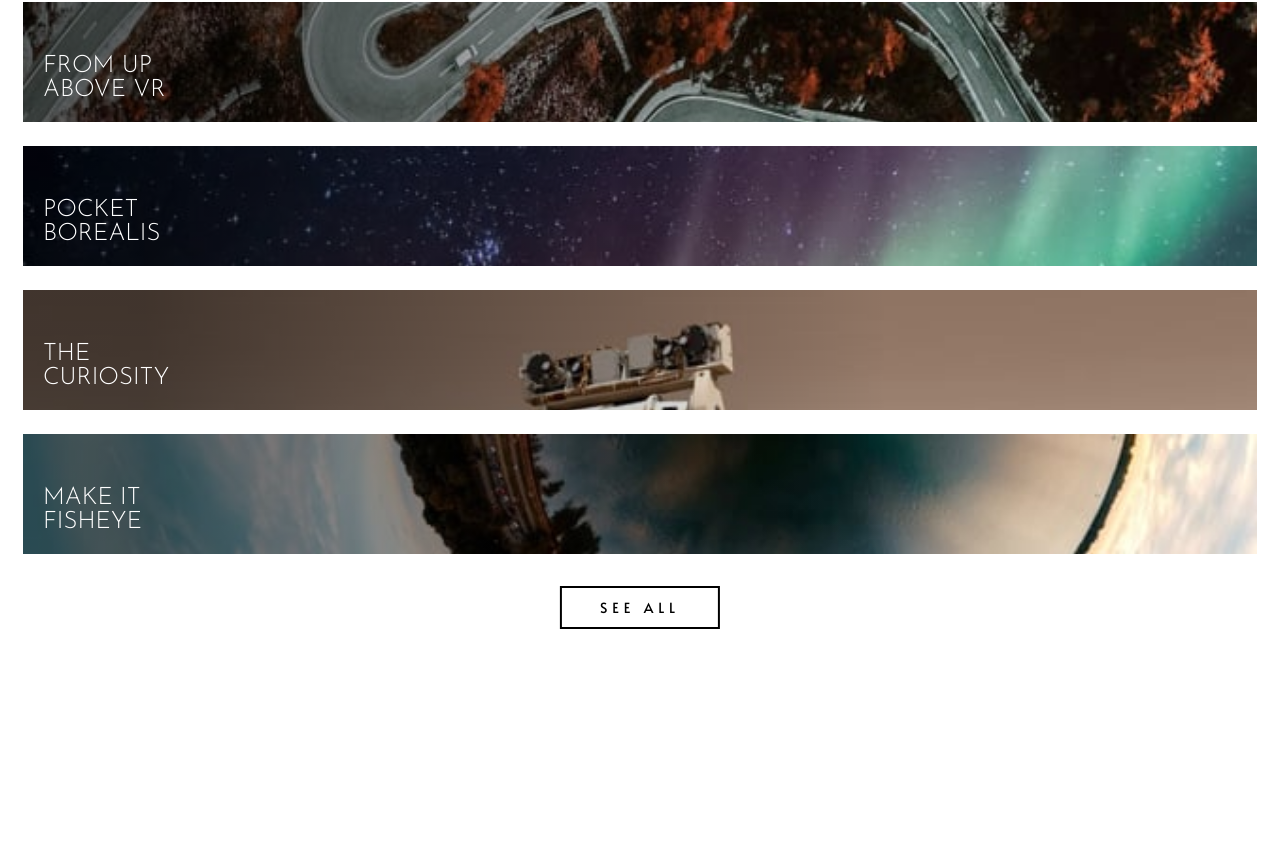
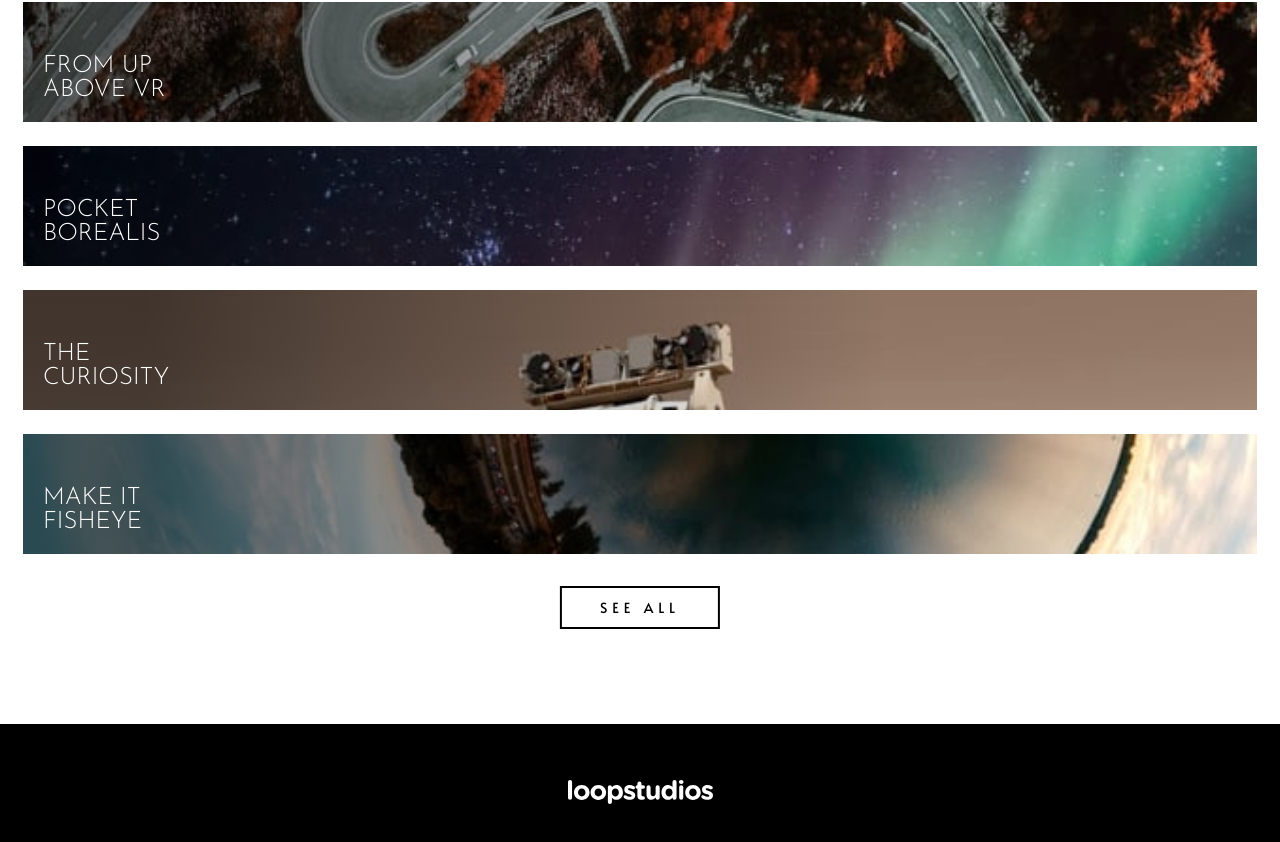
Before and after one commit to GracilianoOG/fem-loopstudios-landing-page, a React (Vite) app: page / in a window 1280 px wide. Shown: the part 2481-3323 px from the top of the page. Before the commit the page ends 3110 px from the top, so only its background shows below. Built offline with nearby package versions, Linux system fonts and the light colour scheme.

Commit message:
Import Footer

```diff
--- a/src/App.tsx
+++ b/src/App.tsx
@@ -3,6 +3,7 @@ import InteractiveSection from "./components/InteractiveSection";
 import CreationSection from "./components/CreationSection";
 import Hero from "./components/Hero";
 import Header from "./components/Header";
+import Footer from "./components/Footer/Footer.tsx";
 
 const App = () => {
   return (
@@ -14,6 +15,7 @@ const App = () => {
         <InteractiveSection />
         <CreationSection />
       </main>
+      <Footer />
     </>
   );
 };
```
